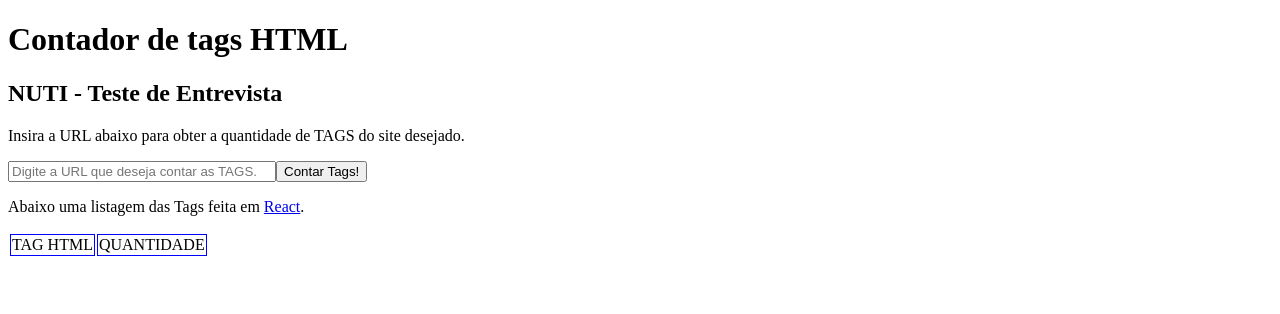
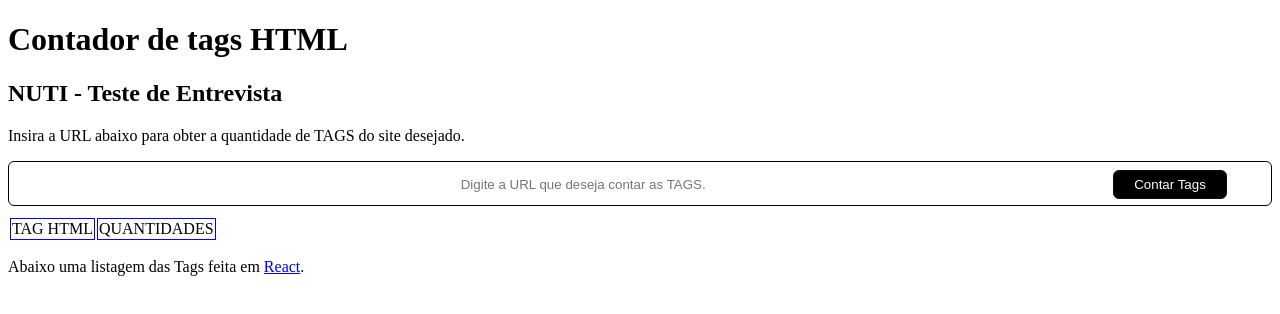
Before and after one commit to RebecaLameira/Teste-Pratico, a React (Create React App) app: page / in a window 1280 px wide. Shown: the top 314 px of the page. Built offline with nearby package versions, Linux system fonts and the light colour scheme.

Commit message:
Corrections

```diff
--- a/src/App.js
+++ b/src/App.js
@@ -7,77 +7,94 @@ class App extends Component {
     super(props);
     this.handleClick = this.handleClick.bind(this);
     this.handleChange_URL = this.handleChange_URL.bind(this);
-    this.state = { tags: [], teste: "teste", url: "", text_url: "<>" };
+    this.state = { tags: [] , is_wait:false, url:"", text_url:"<>"};
   }
 
   handleChange_URL(event) {
-    this.setState({ url: event.target.value });
+    this.setState({url: event.target.value});
   }
 
   handleClick(props) {
 
+
     async function fetch_url(url) {
       var server_url="https://teste-place.glitch.me/text_from_url?var=";
-
-     const response = await fetch(server_url + url);
-
-      const text = await response.text();
+      const response = await fetch(server_url + url);
+      const text = response.text();
       return text;
     }
 
-    fetch_url(this.state.url).then((res) => {
+    this.setState({is_wait: true});
+    const resposta =fetch_url(this.state.url).then(res => {
       //console.log(res); // => 'Page not found'
-      this.setState({ text_url: res });
+      this.setState({text_url: res});
+      this.setState({is_wait: false});
     });
+    //console.log(resposta);
+    if(resposta==="fulfilled"){
+      console.log("ok");
+    }else{
+      this.setState({text_url: "<URL-Inválida>"});
+      this.setState({tags: []});
+      this.setState({is_wait: false});
+    }
 
     let text = this.state.text_url;
     //console.log(text);
 
     const myArray = text.split("<");
-    let tags_aux = [];
-    let tags = [];
-    for (let x = 0; x < myArray.length; x++) {
+    let tags_aux=[];
+    let tags=[];
+    for(let x=0;x<myArray.length;x++){
       let aux1 = myArray[x].split(">")[0];
-      if (aux1[0] !== "/") {
+      if(aux1[0]!=="/"){
         let aux2 = aux1.split(" ")[0];
-        if (aux2 !== "") {
+        /*console.log(aux2);*/
+        if(aux2!== ""){
           tags_aux.push(aux2);
         }
       }
     }
 
-
-    tags_aux.map((el) => conta_ocorrencia(el));
-    function conta_ocorrencia(el) {
+    /*tags_aux.map((el)=>console.log(el))*/
+    tags_aux.map((el)=>conta_ocorrencia(el))
+    function conta_ocorrencia(el){
       //console.log(el);
-      let index = tags.findIndex((e1) => e1.nome === el); //findIndex retorna o index do valor encontrado
-      if (index === -1) {
-        //se não existe grava em TAGS
-        tags.push({ nome: el, qtd: 1 });
-      } else {
-        // Se á existe aumenta a QTD
-        tags[index].qtd = tags[index].qtd + 1;
+      let index = tags.findIndex((e1)=>e1.nome===el);//findIndex retorna o index do valor encontrado
+      if(index===-1){//se não existe grava em TAGS
+        if(el.length<=20){
+          tags.push({"nome":el,"qtd":1})
+        }
+      }else{// Se á existe aumenta a QTD
+        tags[index].qtd=tags[index].qtd+1
       }
       return 0;
     }
 
-    tags.map((el) => console.log("Tag: " + el.nome + " | QTD: " + el.qtd));
 
-    //console.log(this.state.url);
-    this.setState({ tags: tags });
+    tags.map((el)=>console.log("Tag: "+el.nome+" | QTD: "+el.qtd));
+
+     //console.log(this.state.url);
+    this.setState({tags: tags});
     //console.log(this.state.tags);
+
   }
-
   render() {
     return (
-      <div>
+      <div className="App">
         <Formulario
-          onClick={this.handleClick.bind(this, this.state.teste)}
-          handleChange_URL={this.handleChange_URL}
-          url={this.state.url}
+         onClick={this.handleClick.bind(this, this.state.teste)}
+         handleChange_URL={this.handleChange_URL}
+         url={this.state.url}
+         is_wait={this.state.is_wait}
         />
         <ListaTags tags={this.state.tags} />
+          <p>
+            Abaixo uma listagem das Tags feita em{" "}
+          <a href={"https://react.dev/"}>React</a>.
+          </p>
       </div>
+
     );
   }
 }
--- a/src/Components/Formulario/Formulario.jsx
+++ b/src/Components/Formulario/Formulario.jsx
@@ -1,4 +1,5 @@
 import React, {Component} from "react";
+import "./estilo.css";
 class Formulario extends Component {
     constructor(props) {
       super(props);
@@ -7,24 +8,25 @@ class Formulario extends Component {
 
     render() {
       return (
-        <div>
+        <div className="div">
             <h1>Contador de tags HTML</h1>
             <h2>NUTI - Teste de Entrevista</h2>
-
             <p>Insira a URL abaixo para obter a quantidade de TAGS do site desejado.</p>
+            <div className="custom-search-input">
+                <div class="input-group col-md-12">
                   <input
+                    className="form-control input-lg"
                     id="url"
-            Placeholder="Digite a URL que deseja contar as TAGS."
+                    type="text"
+                    placeholder="Digite a URL que deseja contar as TAGS."
                     style={{ width: "260px" }}
                     value={this.props.url}
                     onChange={this.props.handleChange_URL}
                   />
-          <button onClick={this.props.onClick}>Contar Tags!</button>
-
-          <p>
-            Abaixo uma listagem das Tags feita em{" "}
-            <a href={"https://react.dev/"}>React</a>.
-          </p>
+                   <span class="input-group-btn"></span>
+                   <button onClick={this.props.onClick} className="btn btn-info btn-lg" type="button">{this.props.is_wait?"Aguarde!":"Contar Tags"}</button>
+                </div>
+            </div>
       </div>
       );
     }
--- /dev/null
+++ b/src/Components/Formulario/estilo.css
@@ -0,0 +1,41 @@
+.custom-search-input{
+    padding: 6px;
+    border: solid 1px #000000;
+    border-radius: 6px;
+    background-color: #ffffff;
+    text-align: center;
+    margin-bottom: 10px;
+}
+
+.custom-search-input input{
+    padding: 6px 400px;
+    border: 0;
+    box-shadow: none;
+    text-align: center;
+}
+
+.custom-search-input button{
+    margin: 2px 0 0 0;
+    background: #000;
+    box-shadow: none;
+    border: 0;
+    color: #ffffff;
+    padding: 6px 20px 6px 20px;
+    border-radius: 6px;
+    border: solid 1px #0c0c0c;
+
+}
+
+.custom-search-input button:hover{
+    margin: 2px 0 0 0;
+    padding: 6px 20px 6px 20px;
+    border: 0;
+    box-shadow: none;
+    border-left: solid 1px #0e0d0d;
+
+}
+
+.custom-search-input .glyphicon-search{
+    font-size: 32px;
+
+}
--- a/src/Components/ListaTags/ListaTags.jsx
+++ b/src/Components/ListaTags/ListaTags.jsx
@@ -12,10 +12,10 @@ class ListaTags extends Component {
         <Tag qtd={el.qtd} tag={el.nome} />
       ));
       return (
-        <table>
-          <tr style={{ border: "1px solid blue" }}>
-            <td style={{ border: "1px solid blue" }}>TAG HTML</td>
-            <td style={{ border: "1px solid blue" }}>QUANTIDADE</td>
+        <table className="table">
+          <tr className="tr">
+            <td className="td">TAG HTML</td>
+            <td className="td"> QUANTIDADES</td>
           </tr>
           {listItems}
         </table>
--- a/src/Components/ListaTags/estilo.css
+++ b/src/Components/ListaTags/estilo.css
@@ -0,0 +1,10 @@
+.table{
+
+}
+.tr{
+    border: 1px solid blue;
+
+}
+.td{
+ border: 1px solid blue;
+}
--- a/src/Components/campo/index.js
+++ /dev/null
@@ -1,2 +0,0 @@
-import Campo from "./Campo";
-export default Campo
```
Also changed, not shown: src/Components/campo/Campo.jsx (deleted, +0 -16 lines), src/Components/campo/estilo.css (deleted). Lines whose indentation alone changed are shown as unchanged.
